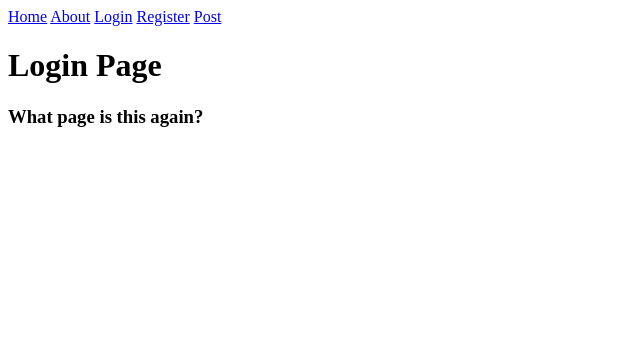
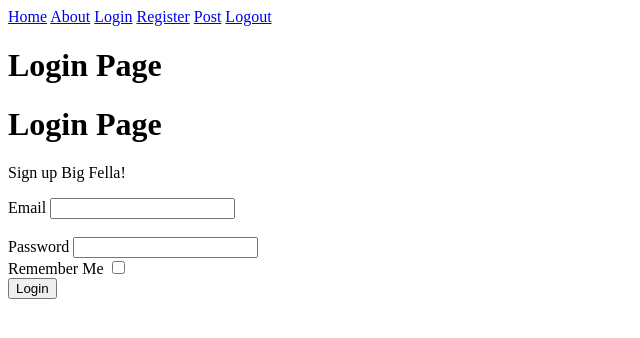
Before and after one commit to AndreM132/Flask-Blog, a Flask app: page /login in a window 1280 px wide. Shown: the top 338 px of the page, without its empty margins (0-640 px from the left). Run offline with Flask 2, Linux system fonts and the light colour scheme; parts of the project's set-up code (start-up, migrations or seed data) failed here and were passed over.

Commit message:
updated changes

```diff
--- a/application/__init__.py
+++ b/application/__init__.py
@@ -1,12 +1,17 @@
 from flask import Flask
 from flask_sqlalchemy import SQLAlchemy
+from flask_bcrypt import Bcrypt
 from os import getenv
+from flask_login import LoginManager
 
 app = Flask(__name__)
 app.config['SQLALCHEMY_DATABASE_URI']=getenv('FLASK_BLOG_URI')
 app.config['SECRET_KEY']=getenv('MY_SECRET_KEY')
 
 db = SQLAlchemy(app)
+bcrypt = Bcrypt(app)
 
+login_manager = LoginManager(app)
+login_manager.login_view = 'login'
 
 from application import routes
--- a/application/forms.py
+++ b/application/forms.py
@@ -1,7 +1,7 @@
 from flask_wtf import FlaskForm
-from wtforms import StringField, SubmitField, PasswordField
+from wtforms import StringField, SubmitField, PasswordField, BooleanField
 from wtforms.validators import DataRequired, Length, Email, EqualTo, ValidationError
-from applications.models import Users
+from application.models import Users
 
 class PostForm(FlaskForm):
     first_name = StringField('First Name',
@@ -31,7 +31,6 @@ class PostForm(FlaskForm):
     submit = SubmitField('Post!')
 
 
-
 class RegistrationForm(FlaskForm):
     email = StringField('Email',
         validators = [
@@ -51,7 +50,25 @@ class RegistrationForm(FlaskForm):
         ]
     )
     submit = SubmitField('Sign Up')
+
     def validate_email(self, email):
         user = Users.query.filter_by(email=email.data).first()
         if user:
-            ValidationError('Email is already in use!')
+            ValidationError('Email is already in use')
+
+class LoginForm(FlaskForm):
+    email = StringField('Email',
+        validators=[
+            DataRequired(),
+            Email()
+        ]
+    )
+
+    password = PasswordField('Password',
+        validators=[
+            DataRequired()
+        ]
+    )
+
+    remember = BooleanField('Remember Me')
+    submit = SubmitField('Login')
--- a/application/routes.py
+++ b/application/routes.py
@@ -1,7 +1,8 @@
-from flask import render_template, url_for, redirect
-from application import app, db
-from application.models import Posts
-from application.forms import PostForm
+from flask import render_template, url_for, redirect, request
+from application import app, db, bcrypt
+from application.models import Posts, Users
+from application.forms import PostForm, RegistrationForm, LoginForm
+from flask_login import login_user, current_user, logout_user, login_required
 
 
 
@@ -15,15 +16,38 @@ def home():
 def about():
     return render_template('about.html', title='About', desc='This is the about page.')
 
-@app.route('/login')
+@app.route('/login', methods=['GET', 'POST'])
 def login():
-    return render_template('login.html', title='Login', desc= 'Welcome Back!')
+    if current_user.is_authenticated:
+        return redirect(url_for('home'))
+    form = LoginForm()
+    if form.validate_on_submit():
+        user = Users.query.filter_by(email=form.email.data).first()
+        if user and bcrypt.check_password_hash(user.password, form.password.data):
+            login_user(user, remember=form.remember.data)
+            next_page = request.args.get('next')
+            if next_page:
+                return redirect(next_page)
+            else:
+                return redirect(url_for('home'))
+    return render_template('login.html', title='Login', form=form)
 
-@app.route('/register')
+@app.route('/register', methods=['GET', 'POST'])
 def register():
-    return render_template('register.html', title='Register', desc='Step right up!')
+    form = RegistrationForm()
+    if form.validate_on_submit():
+        hash_pw = bcrypt.generate_password_hash(form.password.data)
+        new_user = Users(
+                    email=form.email.data,
+                    password=hash_pw
+                    )
+        db.session.add(new_user)
+        db.session.commit()
+        return redirect(url_for('post'))
+    return render_template('register.html', title='Register',  form=form)
 
 @app.route('/post', methods=['GET', 'POST'])
+@login_required
 def post():
     form = PostForm()
     if form.validate_on_submit():
@@ -37,3 +61,8 @@ def post():
         db.session.commit()
         return redirect(url_for('home'))
     return render_template('posts.html', title='Post', form=form)
+
+@app.route("/logout")
+def logout():
+    logout_user()
+    return redirect(url_for('login'))
--- a/application/templates/layout.html
+++ b/application/templates/layout.html
@@ -9,6 +9,7 @@
 	    <a href="{{ url_for('login') }}">Login</a>
 	    <a href="{{ url_for('register') }}">Register</a>
 	    <a href="{{ url_for('post') }}">Post</a>
+	    <a href="{{ url_for('logout') }}">Logout</a>
 
 	<h1>{{ title }} Page</h1>
         {% block body_content %}{% endblock %}
--- a/application/templates/login.html
+++ b/application/templates/login.html
@@ -1,10 +1,33 @@
 {% extends 'layout.html' %}
 {% block body_content %}
-
-<h3>What page is this again?</h3>
-
-
+     <h1>Login Page</h1>
+    <p>Sign up Big Fella!</p>
+    <div class='form'>
+        <form method='POST' action=''>
+            {{ form.hidden_tag() }}
+            <div class='form_group'>
+                {{ form.email.label }}
+                {{ form.email }}
+                {% if form.email.errors %}
+                    <div class='error'>
+                        {% for error in form.email.errors %}
+                            <span>{{ error }}</span>
+                        {% endfor %}
+                    </div>
+                {% endif %}
+            </div>
+            <br>
+            <!--Password and Check Password fields-->
+            {{ form.password.label }}
+            {{ form.password }}
+            <br>
+	    {{ form.remember.label }}
+	    {{ form.remember }}
+            <div class='form_group'>
+                {{ form.submit }}
+            </div>
+        </form>
+    </div>
 {% endblock %}
 ~
 ~
-~
--- a/create.py
+++ b/create.py
@@ -1,3 +1,5 @@
 from application import db
+from application.models import Posts, Users
 
+db.drop_all()
 db.create_all()
--- a/requirements.txt
+++ b/requirements.txt
@@ -1,3 +1,4 @@
+Flask-Login==0.5.0
 email-validator==1.1.1
 Flask-Bcrypt==0.7.1
 bcrypt==3.1.7
```
Also changed, not shown: application/models.py (+9 -3 lines), application/templates/register.html (+29 -3 lines).
